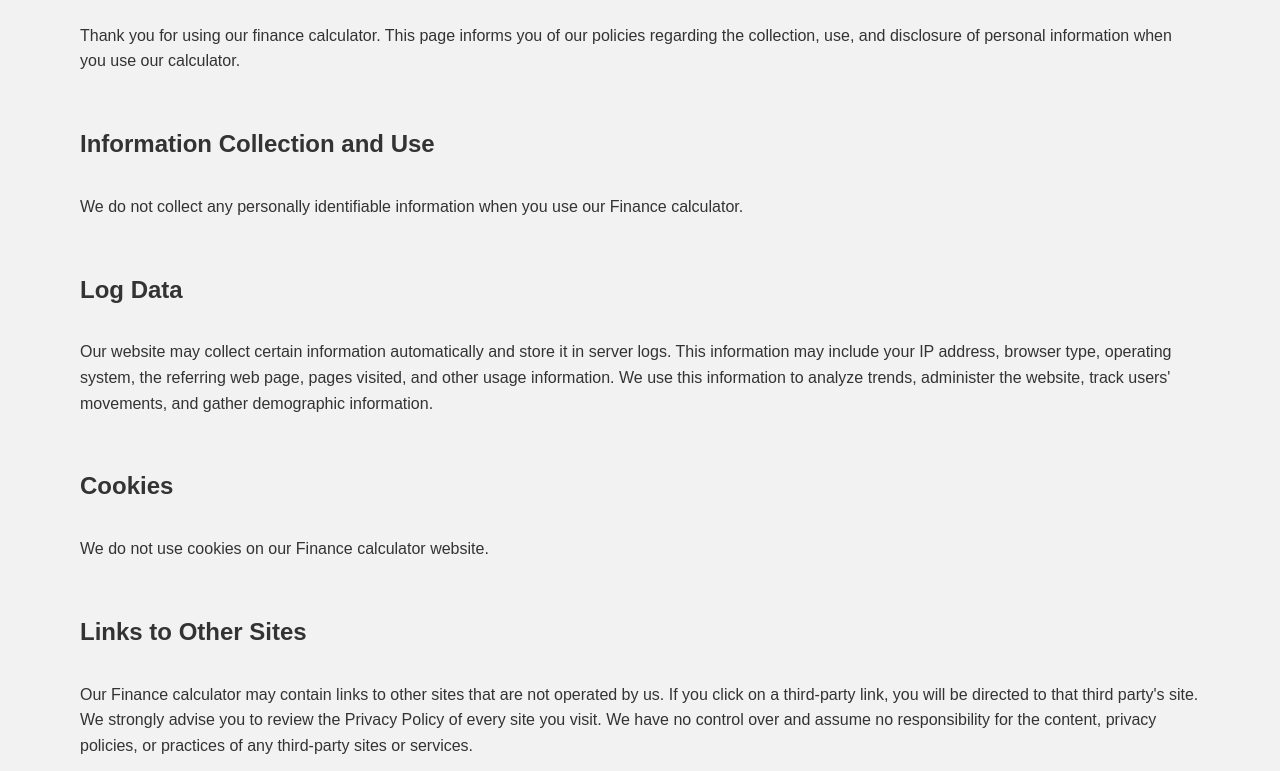
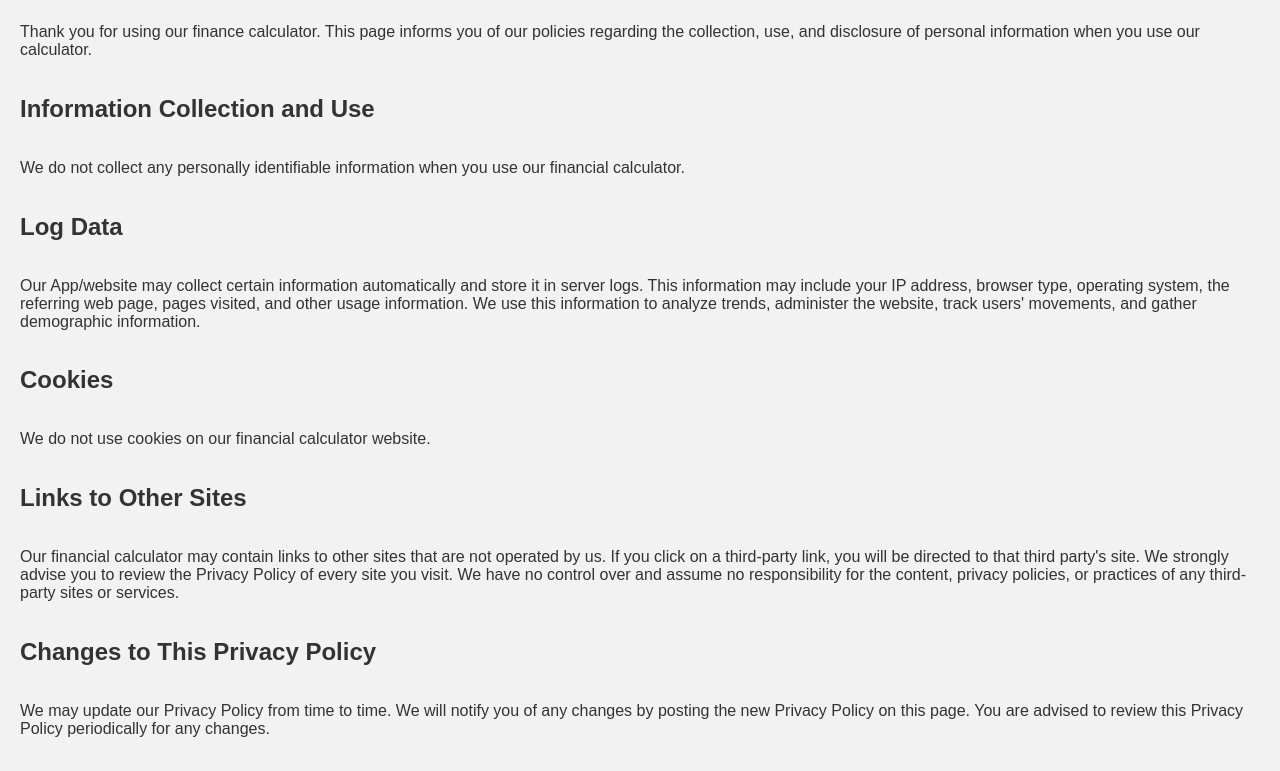
Before and after one commit to ranjan-rajeev/Finanace-Calculator-Web, a plain HTML site: page privacy.html in a window 1280 px wide. Shown: the part 93-864 px from the top of the page. Drawn offline with Linux system fonts and the light colour scheme.

Commit message:
Update privacy.html

```diff
--- a/privacy.html
+++ b/privacy.html
@@ -16,26 +16,20 @@
             flex-direction: column;
             align-items: left;
             justify-content: left;
-            min-height: 100vh;
+
         }
 
         h1 {
             color: #333;
             text-align: left;
-      		padding: 0 60px;
+
         }
 
         h2 {
             color: #333;
-            margin-top: 40px;
-      		padding: 0 60px;
         }
 
-        p {
-            line-height: 1.6;
-            text-align: left;
-            padding: 0 60px;
-        }
+
     </style>
 </head>
 
@@ -45,22 +39,22 @@
     <p>Thank you for using our finance calculator. This page informs you of our policies regarding the collection, use, and disclosure of personal information when you use our calculator.</p>
 
     <h2>Information Collection and Use</h2>
-    <p>We do not collect any personally identifiable information when you use our Finance calculator.</p>
+    <p>We do not collect any personally identifiable information when you use our financial calculator.</p>
 
     <h2>Log Data</h2>
-    <p>Our website may collect certain information automatically and store it in server logs. This information may include your IP address, browser type, operating system, the referring web page, pages visited, and other usage information. We use this information to analyze trends, administer the website, track users' movements, and gather demographic information.</p>
+    <p>Our App/website may collect certain information automatically and store it in server logs. This information may include your IP address, browser type, operating system, the referring web page, pages visited, and other usage information. We use this information to analyze trends, administer the website, track users' movements, and gather demographic information.</p>
 
     <h2>Cookies</h2>
-    <p>We do not use cookies on our Finance calculator website.</p>
+    <p>We do not use cookies on our financial calculator website.</p>
 
     <h2>Links to Other Sites</h2>
-    <p>Our Finance calculator may contain links to other sites that are not operated by us. If you click on a third-party link, you will be directed to that third party's site. We strongly advise you to review the Privacy Policy of every site you visit. We have no control over and assume no responsibility for the content, privacy policies, or practices of any third-party sites or services.</p>
+    <p>Our financial calculator may contain links to other sites that are not operated by us. If you click on a third-party link, you will be directed to that third party's site. We strongly advise you to review the Privacy Policy of every site you visit. We have no control over and assume no responsibility for the content, privacy policies, or practices of any third-party sites or services.</p>
 
     <h2>Changes to This Privacy Policy</h2>
     <p>We may update our Privacy Policy from time to time. We will notify you of any changes by posting the new Privacy Policy on this page. You are advised to review this Privacy Policy periodically for any changes.</p>
 
     <h2>Contact Us</h2>
-    <p>If you have any questions or suggestions about our Privacy Policy, please contact us at privacy@Financecalculator.com.</p>
+    <p>If you have any questions or suggestions about our Privacy Policy, please contact us at <b>labshorizon@gmail.com</b></p>
 </body>
 
 </html>
```
